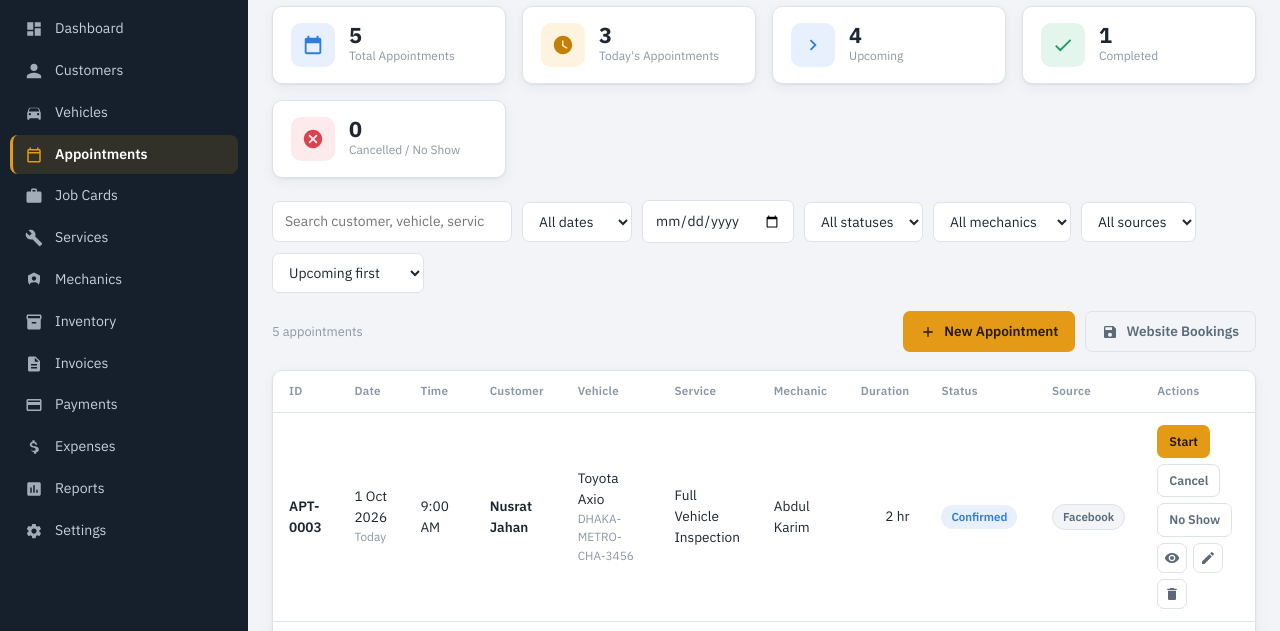
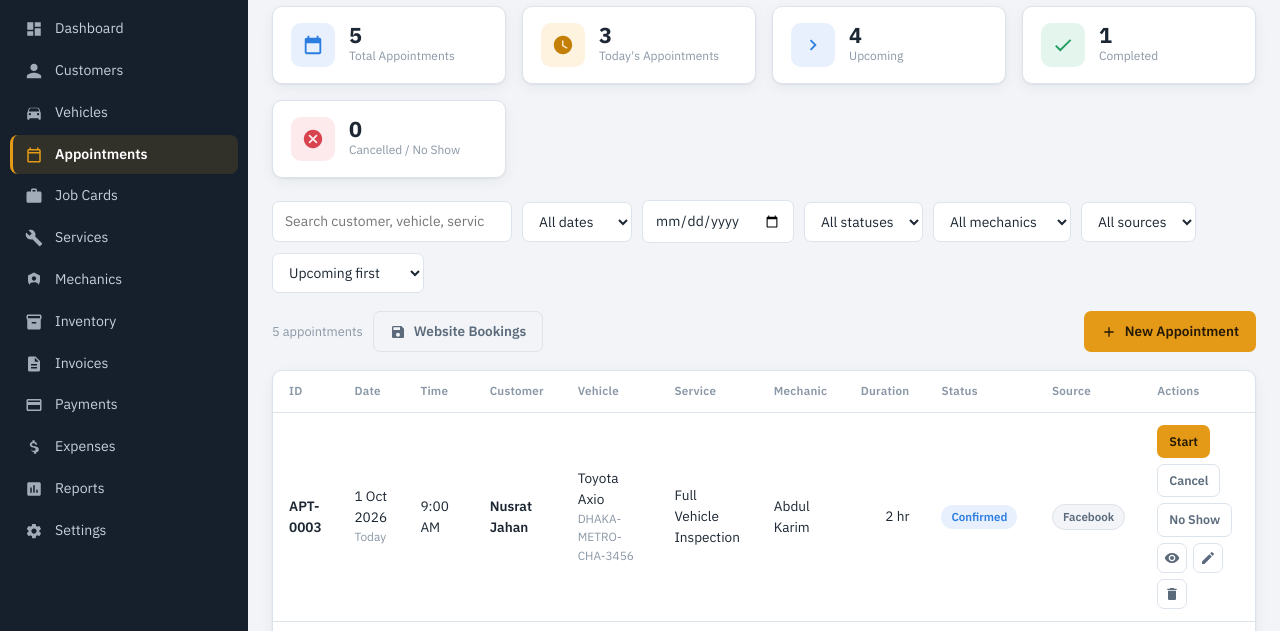
Before and after one commit to mh-71/taqwa-car-service, a website: page pages/appointments.html in a window 1280 px wide. Shown: the part 115-746 px from the top of the page. Drawn offline with Linux system fonts and the light colour scheme; no server answers.

Commit message:
Update appointments.html

```diff
--- a/pages/appointments.html
+++ b/pages/appointments.html
@@ -64,15 +64,18 @@
     <!-- Action row: the primary action sits below the filter row, right-aligned -->
       <div class="toolbar">
         <span class="toolbar__count" id="aptCount"></span>
+
+        <a href="https://taqwa.autos" target="_blank" rel="noopener noreferrer" class="btn btn--ghost" title="Open website booking form in new tab">
+          <svg viewBox="0 0 24 24" width="16" height="16" fill="currentColor"><path d="M17 3H5c-1.11 0-2 .9-2 2v14c0 1.1.89 2 2 2h14c1.11 0 2-.89 2-2V7l-4-4zm-5 16c-1.66 0-3-1.34-3-3s1.34-3 3-3 3 1.34 3 3-1.34 3-3 3zm3-10H5V5h10v4z"/></svg>
+          Website Bookings
+        </a>
+
         <span class="spacer"></span>
+
         <button class="btn btn--primary" id="addAptBtn">
           <svg viewBox="0 0 24 24" width="16" height="16" fill="currentColor"><path d="M19 13h-6v6h-2v-6H5v-2h6V5h2v6h6v2z"/></svg>
           New Appointment
         </button>
-      <a href="https://taqwa.autos" target="_blank" rel="noopener noreferrer" class="btn btn--ghost" title="Open website booking form in new tab">
-        <svg viewBox="0 0 24 24" width="16" height="16" fill="currentColor"><path d="M17 3H5c-1.11 0-2 .9-2 2v14c0 1.1.89 2 2 2h14c1.1 0 2-.9 2-2V7l-4-4zm-5 16c-1.66 0-3-1.34-3-3s1.34-3 3-3 3 1.34 3 3-1.34 3-3 3zm3-10H5V5h10v4z"/></svg>
-        Website Bookings
-      </a>
       </div>
 
     <section class="card">
```
Lines whose indentation alone changed are shown as unchanged.
